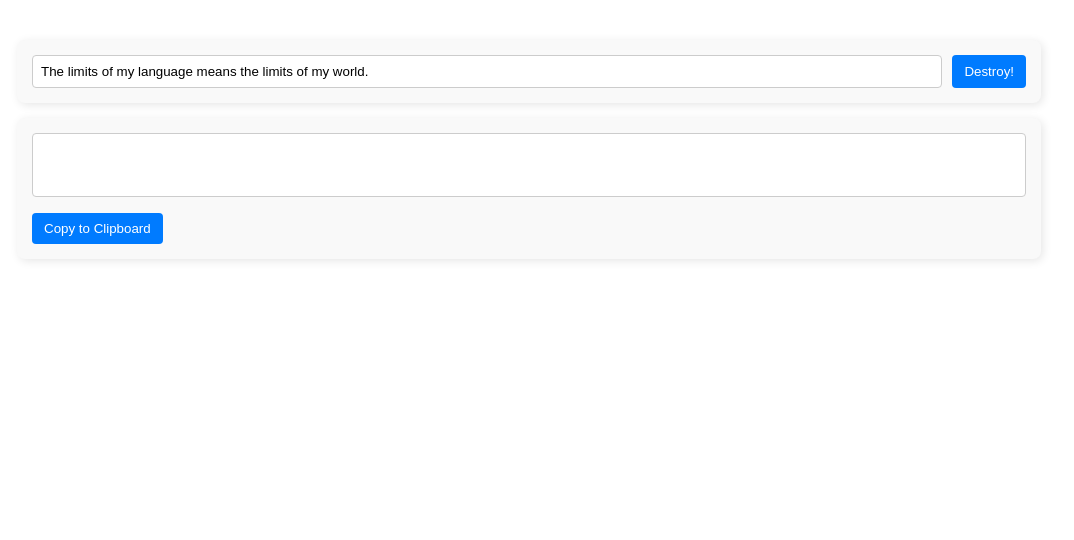
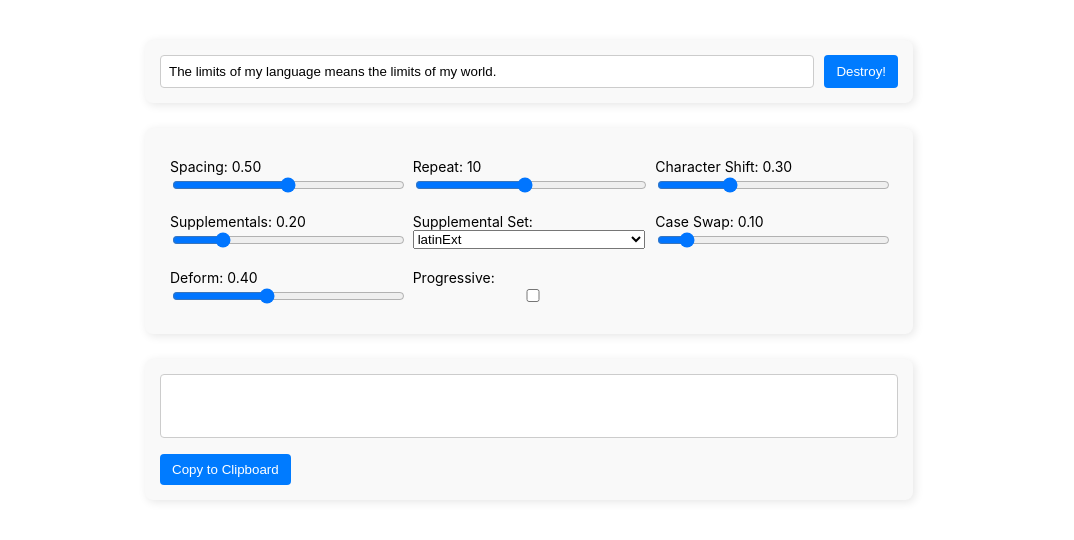
Before and after one commit to johndoesstuff/textgore, a React (Create React App) app: page / in a window 1280 px wide. Shown: the top 540 px of the page, without its empty margins (111-1185 px from the left). Built offline with nearby package versions, Linux system fonts and the light colour scheme.

Commit message:
options menu now i suppose

```diff
--- a/src/App.js
+++ b/src/App.js
@@ -81,12 +81,20 @@
 	],
 }
 
+const isValidUnicode = (ch) => ch != "�" && (ch.charCodeAt(0) >= 0xD800 && ch.charCodeAt(0) <= 0xDFFF);
+
 const randCharInRange = (r0, r1) => {
-	return String.fromCodePoint(~~(Math.random() * (parseInt(r1, 16) - parseInt(r0, 16)+1) + parseInt(r0, 16)))
+	let s = String.fromCodePoint(~~(Math.random() * (parseInt(r1, 16) - parseInt(r0, 16)+1) + parseInt(r0, 16)));
+	let i = 0;
+	while (!isValidUnicode(s) && i < 10) {
+		s = String.fromCodePoint(~~(Math.random() * (parseInt(r1, 16) - parseInt(r0, 16)+1) + parseInt(r0, 16)));
+		i++;
+	}
+	return s;
 }
 
 const charsFromRanges = (ranges, n) => {
-	return Array(n).fill(0).map(e => randCharInRange(...ranges[~~(Math.random()*ranges.length)])).join("")
+	return Array(n).fill(0).map(e => randCharInRange(...ranges[~~(Math.random()*ranges.length)])).join("");
 }
 
 const destroyText = (text, modOpts) => {
@@ -120,8 +128,8 @@
 	console.log(JSON.stringify(modOpts));
 
 	//repeat
-	text += "\n";
 	if (!modOpts.progressive) {
+		text += "\n";
 		text = text.repeat(modOpts.repeat);
 	} else {
 		let newText = "";
@@ -180,11 +188,21 @@
 	const [text, setText] = useState("The limits of my language means the limits of my world.");
 	const [modifiedText, setModifiedText] = useState("");
 	const textareaRef = useRef(null);
+	const [modOpts, setModOpts] = useState({
+		spacing: 0.5,
+		repeat: 10,
+		progressive: false,
+		charShift: 0.3,
+		supplementals: 0.2,
+		supSet: "latinExt",
+		caseSwap: 0.1,
+		deform: 0.4,
+	});
+	const [showOptions, setShowOptions] = useState(false);
 
 	const modifyText = () => {
-		setModifiedText(destroyText(text));
+		setModifiedText(destroyText(text, modOpts));
 	};
-
 
 	const copyToClipboard = () => {
 		navigator.clipboard.writeText(modifiedText);
@@ -221,6 +239,70 @@
 				</div>
 			</div>
 
+			<div className="options card">
+				<div className="options-panel">
+					<div className="option-item">
+						<label>Spacing: {modOpts.spacing.toFixed(2)}</label>
+						<input type="range" min="0" max="1" step="0.05"
+							value={modOpts.spacing}
+						onChange={(e) => {setModOpts({ ...modOpts, spacing: parseFloat(e.target.value) }); modifyText()}} />
+					</div>
+
+					<div className="option-item">
+						<label>Repeat: {modOpts.repeat}</label>
+						<input type="range" min="1" max="20" step="1"
+							value={modOpts.repeat}
+						onChange={(e) => {setModOpts({ ...modOpts, repeat: parseInt(e.target.value) }); modifyText()}} />
+					</div>
+
+					<div className="option-item">
+						<label>Character Shift: {modOpts.charShift.toFixed(2)}</label>
+						<input type="range" min="0" max="1" step="0.05"
+							value={modOpts.charShift}
+						onChange={(e) => {setModOpts({ ...modOpts, charShift: parseFloat(e.target.value) }); modifyText()}} />
+					</div>
+
+					<div className="option-item">
+						<label>Supplementals: {modOpts.supplementals.toFixed(2)}</label>
+						<input type="range" min="0" max="1" step="0.05"
+							value={modOpts.supplementals}
+						onChange={(e) => {setModOpts({ ...modOpts, supplementals: parseFloat(e.target.value) }); modifyText();}} />
+					</div>
+
+					<div className="option-item">
+						<label>Supplemental Set:</label>
+						<select value={modOpts.supSet} onChange={(e) => {setModOpts({ ...modOpts, supSet: e.target.value }); modifyText()}}>
+							{Object.keys(supplementals).map(set => (
+								<option key={set} value={set}>{set}</option>
+							))}
+						</select>
+					</div>
+
+					<div className="option-item">
+						<label>Case Swap: {modOpts.caseSwap.toFixed(2)}</label>
+						<input type="range" min="0" max="1" step="0.05"
+							value={modOpts.caseSwap}
+						onChange={(e) => {setModOpts({ ...modOpts, caseSwap: parseFloat(e.target.value) }); modifyText()}} />
+					</div>
+
+					<div className="option-item">
+						<label>Deform: {modOpts.deform.toFixed(2)}</label>
+						<input type="range" min="0" max="1" step="0.05"
+							value={modOpts.deform}
+						onChange={(e) => {setModOpts({ ...modOpts, deform: parseFloat(e.target.value) }); modifyText()}} />
+					</div>
+
+					<div className="option-item">
+						<label>
+							Progressive:
+							<input type="checkbox"
+								checked={modOpts.progressive}
+							onChange={(e) => {setModOpts({ ...modOpts, progressive: e.target.checked })}} />
+						</label>
+					</div>
+				</div>
+			</div>
+
 			<div className="card">
 				<textarea ref={textareaRef} readOnly value={modifiedText} className="textarea"></textarea>
 				<button className="button" onClick={copyToClipboard}>
--- a/src/style.css
+++ b/src/style.css
@@ -1,5 +1,5 @@
 .container {
-	width: 80vw;
+	width: 60vw;
 	margin: 40px auto;
 	display: flex;
 	flex-direction: column;
@@ -49,3 +49,31 @@
 .button:hover {
 	background-color: #0056b3;
 }
+
+.options {
+	margin: 10px 0;
+}
+
+.option-item {
+	display: flex;
+	flex-direction: column;
+}
+
+.options-panel {
+	padding: 10px;
+	border-radius: 5px;
+	display: grid;
+	grid-template-columns: repeat(auto-fit, minmax(200px, 1fr));
+	gap: 10px;
+}
+
+.options-panel label {
+	display: block;
+	margin-top: 5px;
+	font-size: 14px;
+}
+
+.options-panel input, .options-panel select {
+	width: 100%;
+	margin-bottom: 5px;
+}
```
Also changed, not shown: 1 other file (tests, documents, lock files or other folders).
